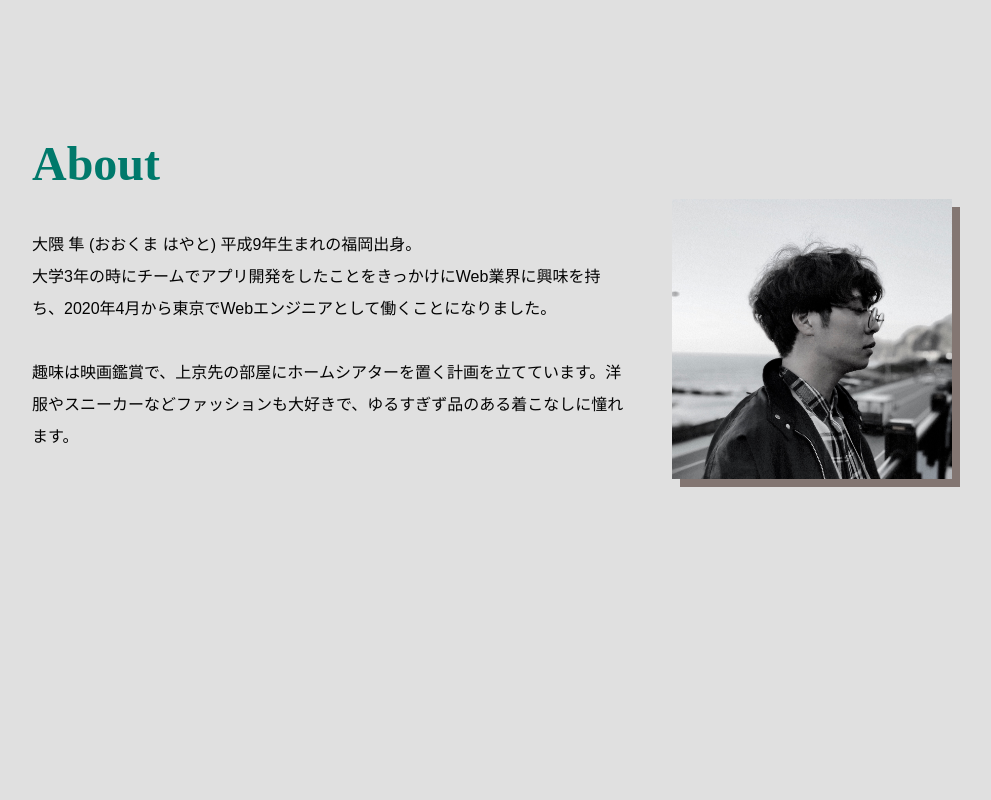
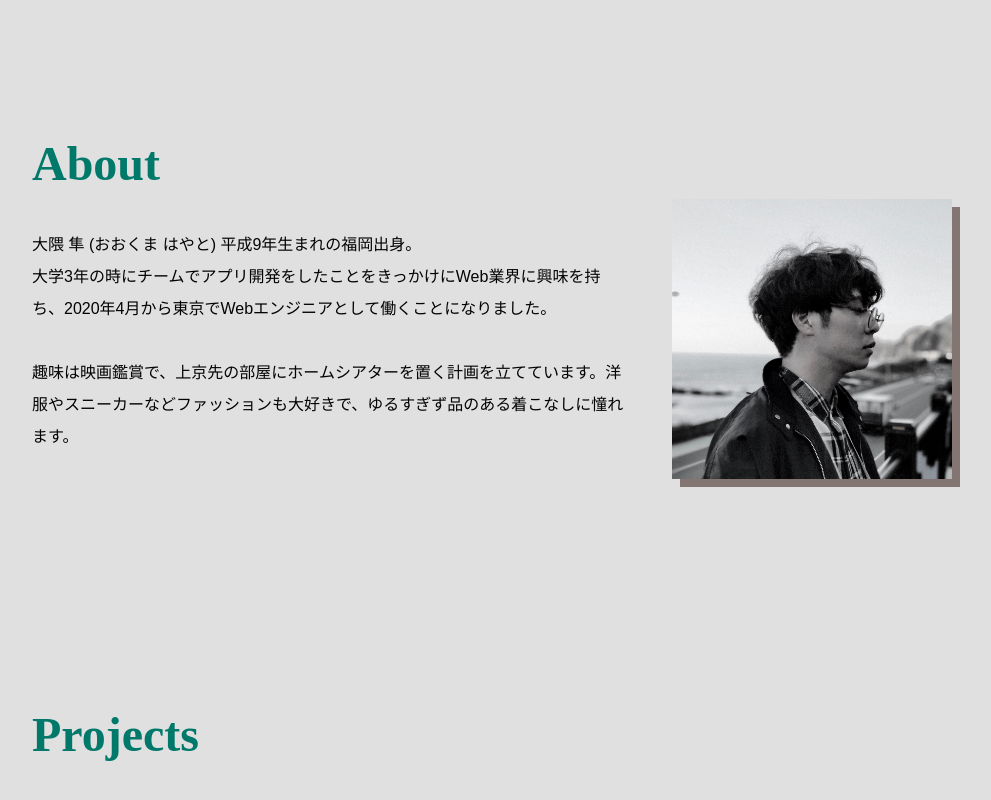
Before and after one commit to kumashun8/kumapop, a React (Create React App) app: page / in a window 1280 px wide. Shown: the part 824-1624 px from the top of the page, without its empty margins (148-1139 px from the left). Before the commit the page ends 1491 px from the top, so only its background shows below. Built offline with nearby package versions, Linux system fonts and the light colour scheme.

Commit message:
Create Section Projects

```diff
--- a/src/App.js
+++ b/src/App.js
@@ -6,6 +6,7 @@ import Header from 'components/Header'
 import Hero from 'components/Hero'
 import About from 'sections/About'
 import { BrowserRouter } from 'react-router-dom'
+import Projects from 'sections/Projects'
 
 const App = () => {
   const isMobile = useMediaQuery('(max-width:600px)')
@@ -15,6 +16,7 @@ const App = () => {
         <Header {...{ isMobile }} />
         <Hero {...{ isMobile }} />
         <About {...{ isMobile }} />
+        <Projects {...{ isMobile }} />
       </BrowserRouter>
     </ThemeProvider>
   )
--- a/src/sections/About.js
+++ b/src/sections/About.js
@@ -18,7 +18,7 @@ const About = props => {
   const classes = useStyles()
   return (
     <Container>
-      <div id="about"></div>
+      <div id="about" />
       <Headline>About</Headline>
       <Grid
         container
--- /dev/null
+++ b/src/sections/Projects.js
@@ -0,0 +1,38 @@
+import React from 'react'
+import PropTypes from 'prop-types'
+import { makeStyles } from '@material-ui/styles'
+import Container from 'components/Container'
+import { Typography, Grid } from '@material-ui/core'
+import Headline from 'components/Headline'
+
+const useStyles = makeStyles(theme => ({
+  image: {
+    width: '100%',
+    boxShadow: `8px 8px ${theme.palette.secondary.dark}`,
+  },
+}))
+
+const Projects = props => {
+  const { isMobile } = props
+  const classes = useStyles()
+  return (
+    <Container>
+      <div id="projects" />
+      <Headline>Projects</Headline>
+      <Grid
+        container
+        direction={isMobile ? 'column' : 'row'}
+        justify="space-between"
+        alignItems="center"
+        alignContent="center"
+        spacing={5}
+      ></Grid>
+    </Container>
+  )
+}
+
+Projects.propTypes = {
+  isMobile: PropTypes.bool.isRequired,
+}
+
+export default Projects
```
